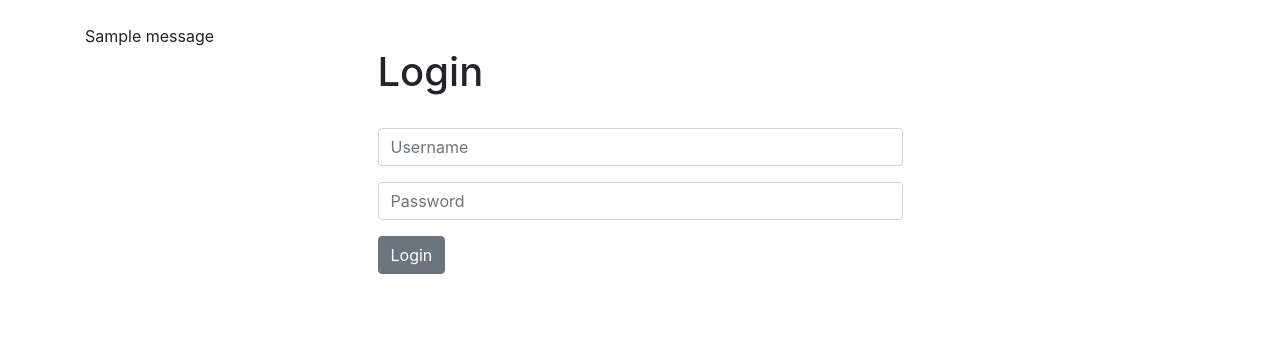
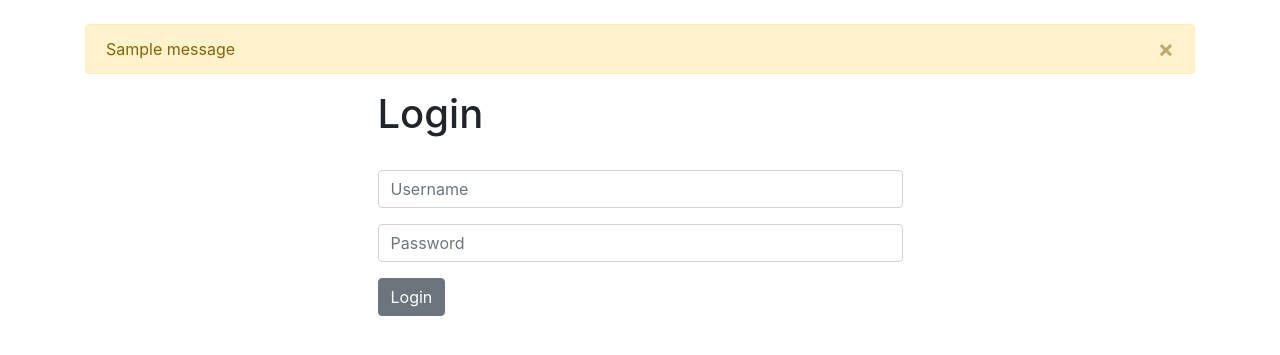
Before and after one commit to fuadeyuboglu/Django-CRM, a Django app: page / in a window 1280 px wide. Shown: the part 56-411 px from the top of the page. Run offline with Django 4.2, Linux system fonts and the light colour scheme; tables that the repository leaves empty hold one stand-in row (values such as "Sample post"); one stand-in notice (Sample message) is shown.

Commit message:
Added bootstrap alert template for login messages

```diff
--- a/website/templates/base.html
+++ b/website/templates/base.html
@@ -16,7 +16,12 @@
         <br />
         {% if messages %}
           {% for message in messages %}
-            {{message}}
+            <div class="alert alert-warning alert-dismissible fade show" role="alert">
+              {{ message }}
+              <button type="button" class="close" data-dismiss="alert" aria-label="Close">
+                <span aria-hidden="true">&times;</span>
+              </button>
+            </div>
           {% endfor %}
         {% endif %}
         {% block content %}
```
